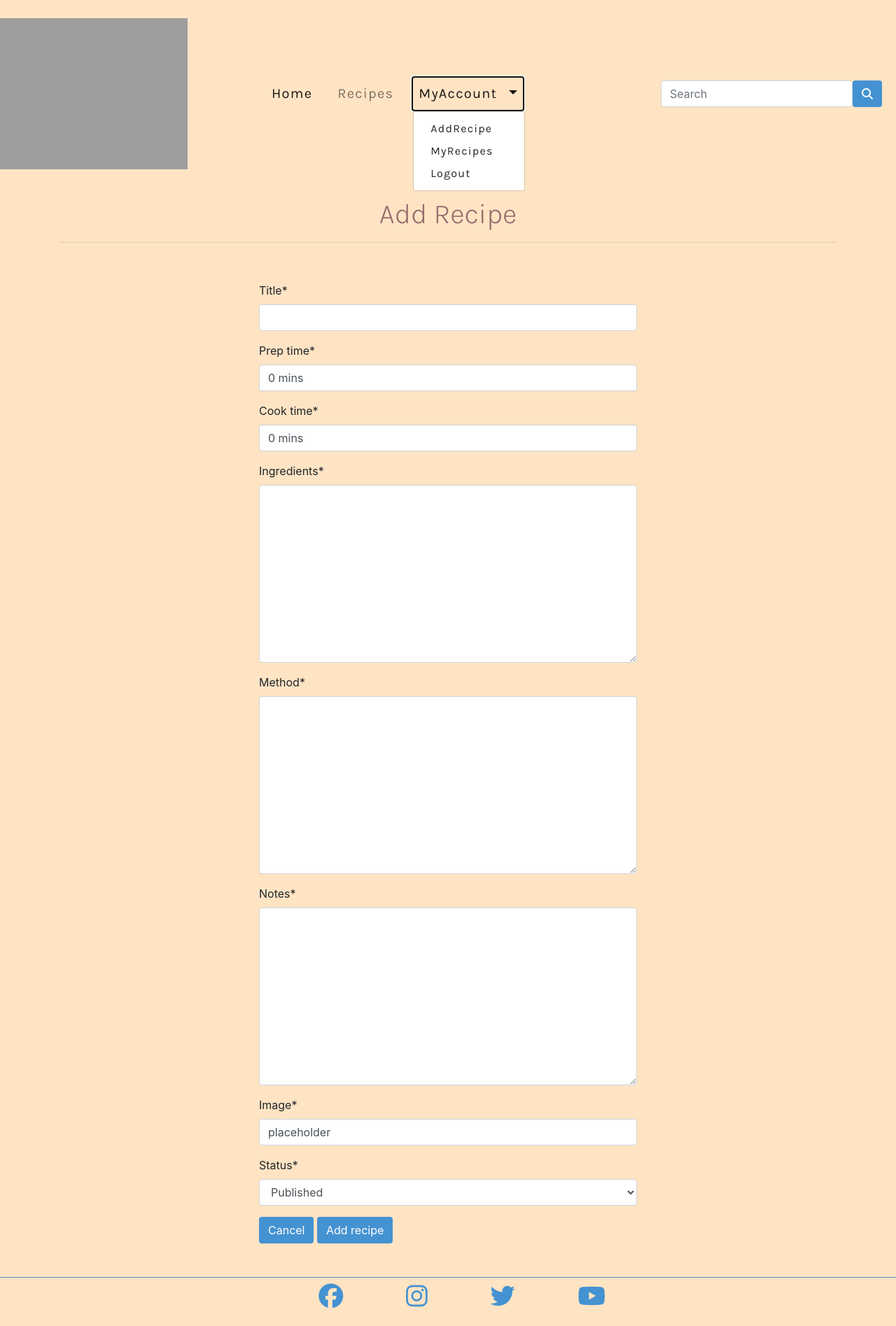
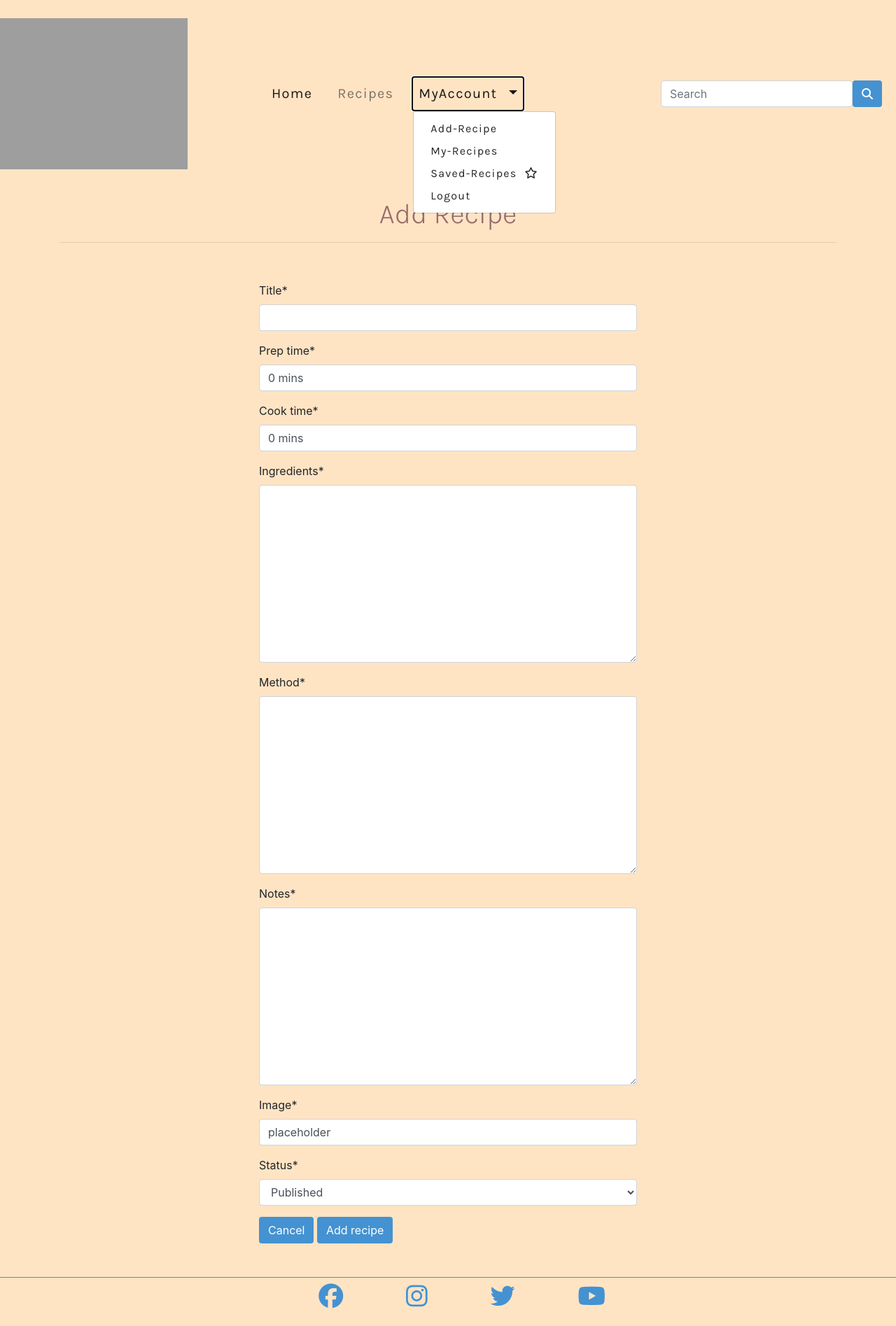
Before and after one commit to chris-townsend/PP4-Kitchen_Tales, a Django app: page /add_recipe/ in a window 1280 px wide, after a click on "MyAccount". Shown: the whole page at 70% size. Run offline with Django 3.2, Linux system fonts and the light colour scheme; the visitor is signed in with stand-in values (Sample User, id 1); some libraries are stand-ins or nearby versions; grey boxes are pictures that could not be loaded.

Commit message:
Close #39 Create my_starred_recipes.html template with view & URL

```diff
--- a/recipes/urls.py
+++ b/recipes/urls.py
@@ -13,5 +13,6 @@ urlpatterns = [
     path('update_recipe/<int:recipe_id>/', UpdateRecipeView.as_view(), name='update_recipe'),
     path('delete_recipe/<int:pk>/', DeleteRecipeView.as_view(), name='delete_recipe'),
     path('my_recipes/', views.MyRecipesView.as_view(), name='my_recipes'),
+    path('my_starred_recipes/', views.MyStarredRecipesView.as_view(), name='save_recipe'),
 
 ]
--- a/recipes/views.py
+++ b/recipes/views.py
@@ -163,3 +163,15 @@ class MyRecipesView(LoginRequiredMixin, generic.ListView):
 
     def get_queryset(self):
         return Recipe.objects.filter(author=self.request.user)
+
+
+class MyStarredRecipesView(LoginRequiredMixin, generic.ListView):
+    """
+    This view is used to display a users starred recipes
+    """
+    model = Recipe
+    template_name = 'my_starred_recipes.html'
+    paginate_by = 8
+
+    def get_queryset(self):
+        return Recipe.objects.filter(like_recipe=self.request.user.id)
--- a/templates/base.html
+++ b/templates/base.html
@@ -46,10 +46,10 @@
               </a>
               <div class="dropdown-menu">
                 {% if user.is_authenticated %}
-                    <a class="dropdown-item" href="{% url 'add_recipe' %}">AddRecipe</a>
-                    <a class="dropdown-item" href="{% url 'my_recipes' %}">MyRecipes</a>
+                    <a class="dropdown-item" href="{% url 'add_recipe' %}">Add-Recipe</a>
+                    <a class="dropdown-item" href="{% url 'my_recipes' %}">My-Recipes</a>
+                    <a class="dropdown-item" href="{% url 'save_recipe' %}">Saved-Recipes <i class="far fa-star"></i></a>
                     <a class="dropdown-item" href="{% url 'account_logout' %}">Logout</a>
-
                     {% else %}
                 <a class="dropdown-item" href="{% url 'account_login' %}">Sign-in</a>
                 <a class="dropdown-item" href="{% url 'account_signup' %}">Register</a>
```
Also changed, not shown: templates/my_starred_recipes.html (added, +43 -0 lines).
